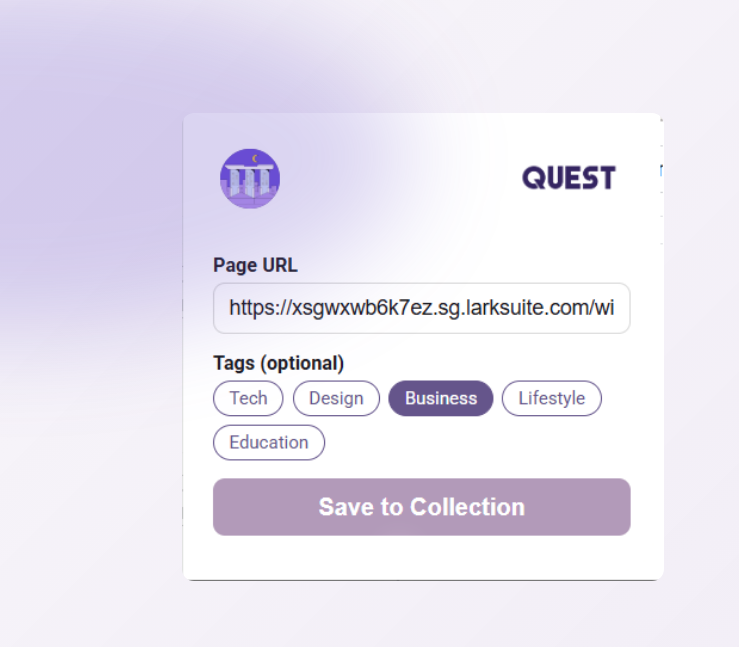
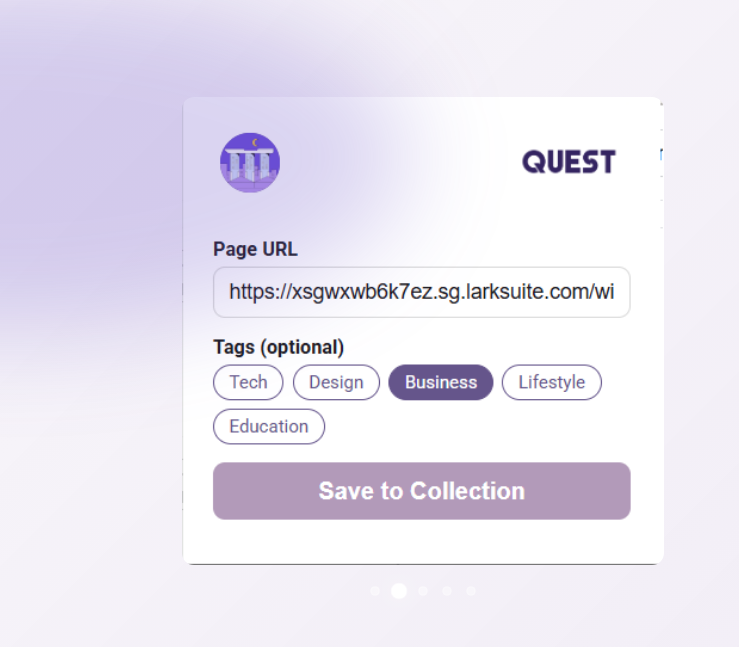
Before and after one commit to chrischrischristianyijin/quest-web, a browser extension: page src/client/pages/AboutUs.html in a window 1280 px wide. Shown: the part 140-787 px from the top of the page, 541-1280 px from the left. Drawn offline with Linux system fonts and the light colour scheme; no server answers.

Commit message:
finished frontend

```diff
--- a/src/client/pages/AboutUs.html
+++ b/src/client/pages/AboutUs.html
@@ -1050,8 +1050,10 @@
         .showcase-visual {
             position: relative;
             display: flex;
+            flex-direction: column;
             justify-content: center;
             align-items: center;
+            gap: 20px;
             margin-top: -30px;
             animation: visualFloat 6s ease-in-out infinite;
         }
@@ -1125,10 +1127,6 @@
         }
 
         .carousel-indicators {
-            position: absolute;
-            bottom: 20px;
-            left: 50%;
-            transform: translateX(-50%);
             display: flex;
             gap: 12px;
             z-index: 10;
```
